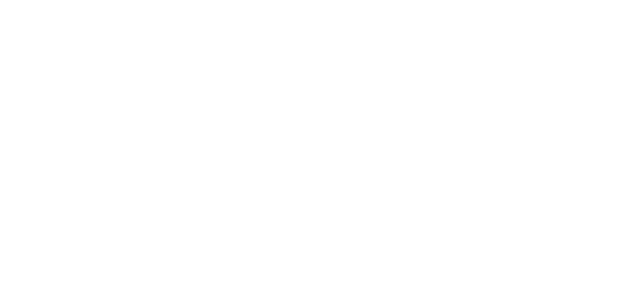
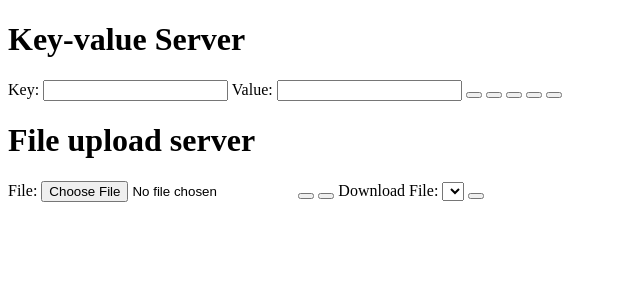
Before and after one commit to b-esc/DxE-dev-test, a Flask app: page / in a window 1280 px wide. Before the commit the part shown is empty. Shown: the top 300 px of the page, without its empty margins (0-640 px from the left). Run offline with Flask 3, Linux system fonts and the light colour scheme; lists and menus that the app fills with data are empty; parts of the project's set-up code (start-up, migrations or seed data) failed here and were passed over.

Commit message:
Added form scaffolding for key-val server and file upload server

```diff
--- a/templates/index.html
+++ b/templates/index.html
@@ -2,9 +2,35 @@
 <html lang="en">
 <head>
     <meta charset="UTF-8">
-    <title>Title</title>
+    <title>DxE: Basic dev test</title>
 </head>
 <body>
+<!--https://pythonbasics.org/flask-http-methods/-->
+    <h1>Key-value Server</h1>
+        <form id="keyValueServer">
+            <label for="key">Key:</label>
+            <input id="key" name="key" type="text" required>
+            <label for="value">Value:</label>
+            <input id="value" name="value" type="text" required>
+            <button onclick="" type="button"></button>
+            <button onclick="" type="button"></button>
+            <button onclick="" type="button"></button>
+            <button onclick="" type="button"></button>
+            <button onclick="" type="button"></button>
+        </form>
+    <h1>File upload server</h1>
+<!--https://stackoverflow.com/questions/4526273/what-does-enctype-multipart-form-data-mean-->
+        <form id="fileUploadServer" enctype="multipart/form-data">
+            <label for="file">File:</label>
+            <input id="file" name="file" type="file" required>
+            <button onclick="" type="button"></button>
+            <button onclick="" type="button"></button>
+<!--https://www.w3schools.com/tags/tag_select.asp-->
+            <label for="fileDownload">Download File:</label>
+            <select name="fileDownload" id="fileDownload"></select>
+            <button onclick="" type="button"></button>
+        </form>
 
+    <script src="index.js"></script>
 </body>
 </html>
```
Also changed, not shown: templates/index.js (added).
